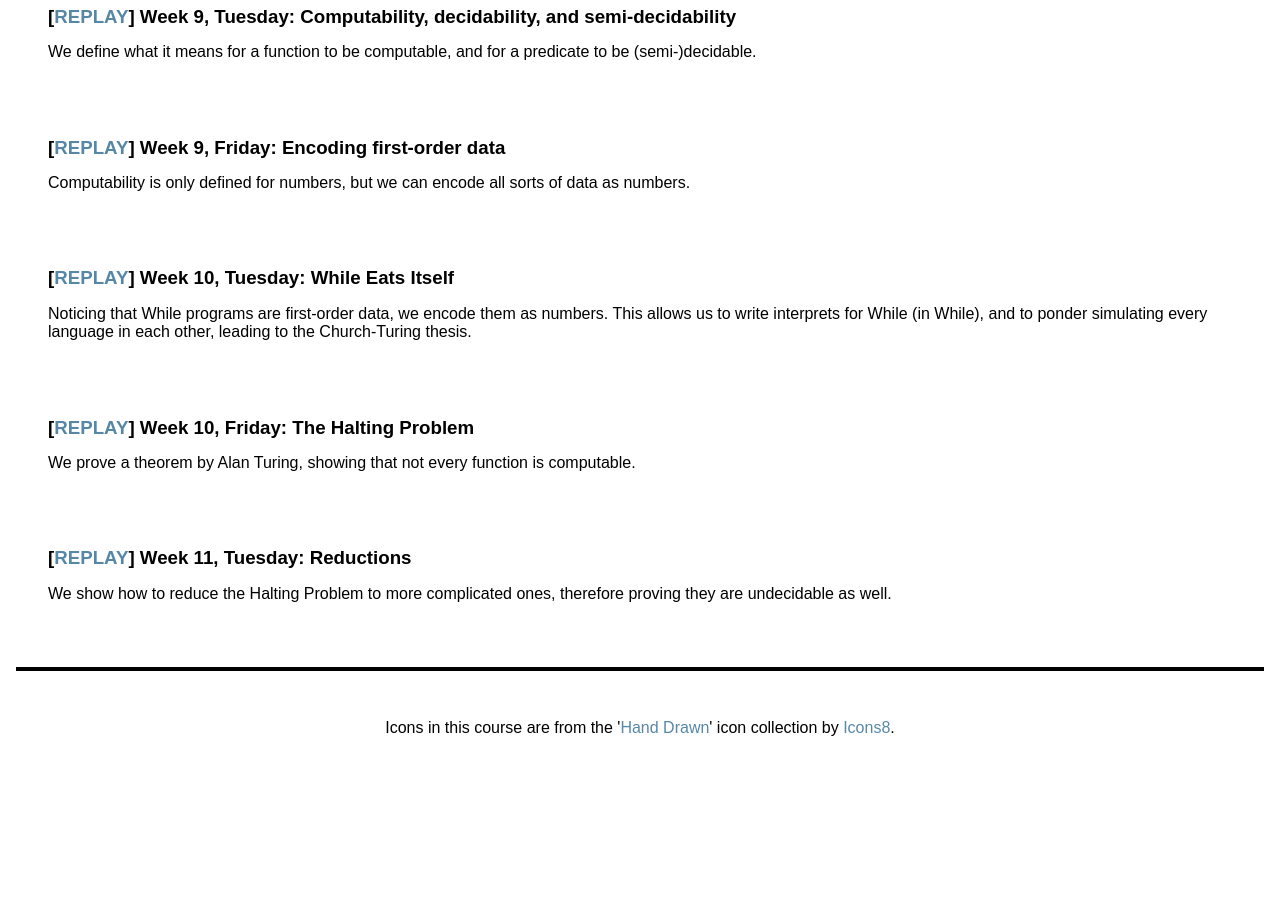
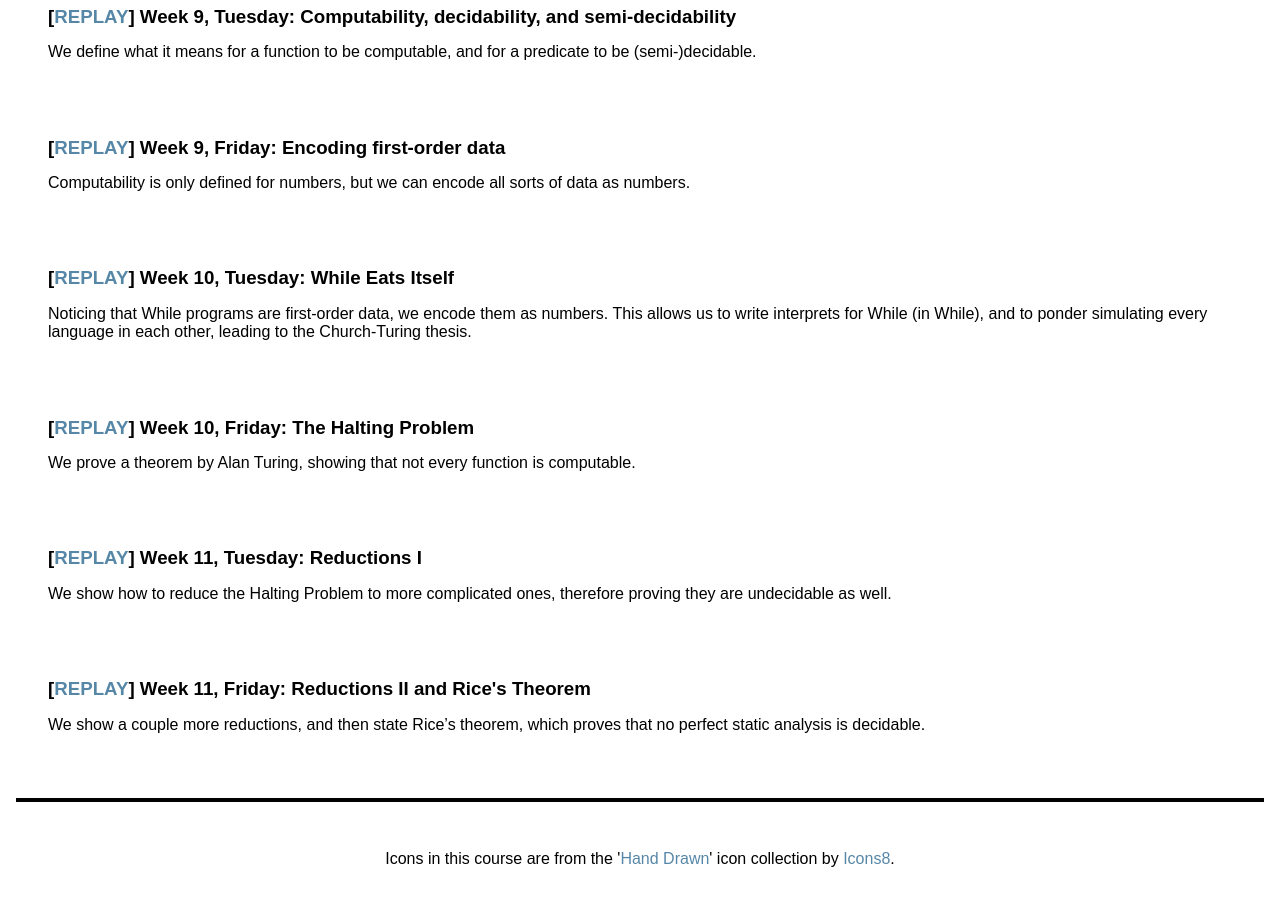
Before and after one commit to uob-coms20007/webpages, a Jekyll site: the page built from schedule.md, in a window 1280 px wide and 900 px high, scrolled down 2917 px. Built offline with Jekyll 4.4.1, drawn with Linux system fonts in a browser that asks for light colours; nearby versions of some CDN libraries; before the commit the page ends 3687 px from its top, so only the background shows below that; some of the changed text lies outside the part shown.

Commit message:
adding final lecture for 2024/25

```diff
--- a/_data/lectures.yml
+++ b/_data/lectures.yml
@@ -76,9 +76,13 @@
   description: We prove a theorem by Alan Turing, showing that not every function is computable.
   replay: https://mediasite.bris.ac.uk/Mediasite/Play/40745629e5ff4c75a57220dbea549c371d
 
-- title: Reductions
+- title: Reductions I
   description: We show how to reduce the Halting Problem to more complicated ones, therefore proving they are undecidable as well.
   replay: https://mediasite.bris.ac.uk/Mediasite/Play/08031e66b82e41f7b32e9053321561b41d
+
+- title: Reductions II and Rice's Theorem
+  description: We show a couple more reductions, and then state Rice's theorem, which proves that no perfect static analysis is decidable.
+  replay: https://mediasite.bris.ac.uk/Mediasite/Play/0c1be53451774cf09e915c502a2cc15c1d
 
 # - title: Introduction
 #   description: Introduction to the themes of the unit and how the unit runs.  Strings, concrete syntax and a preview of context-free string grammars.
```
